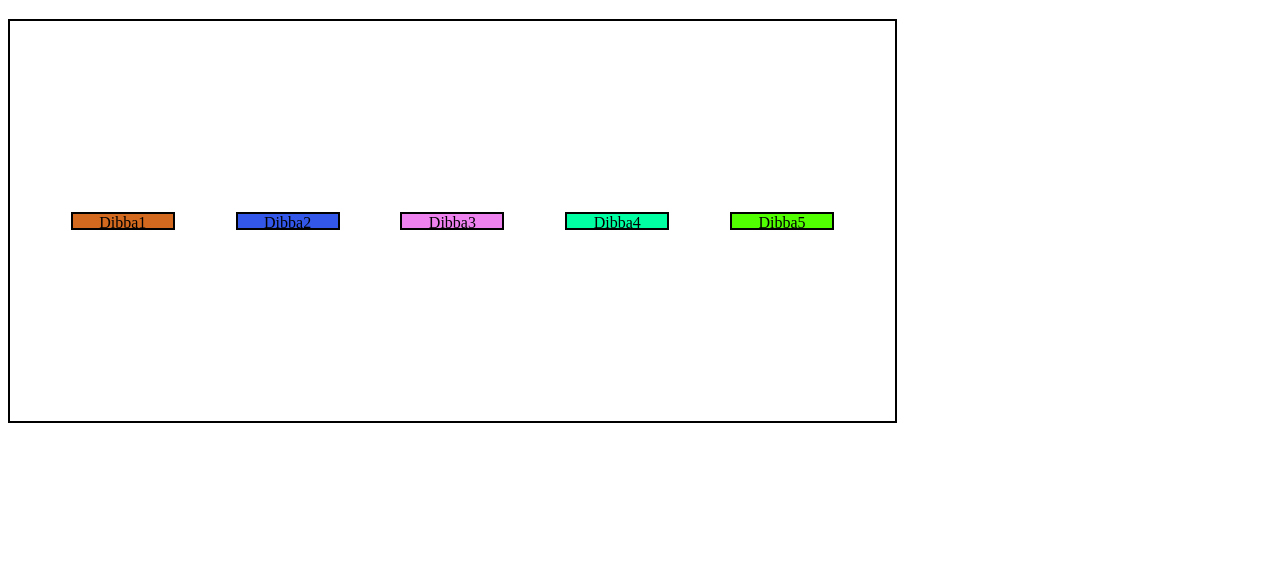
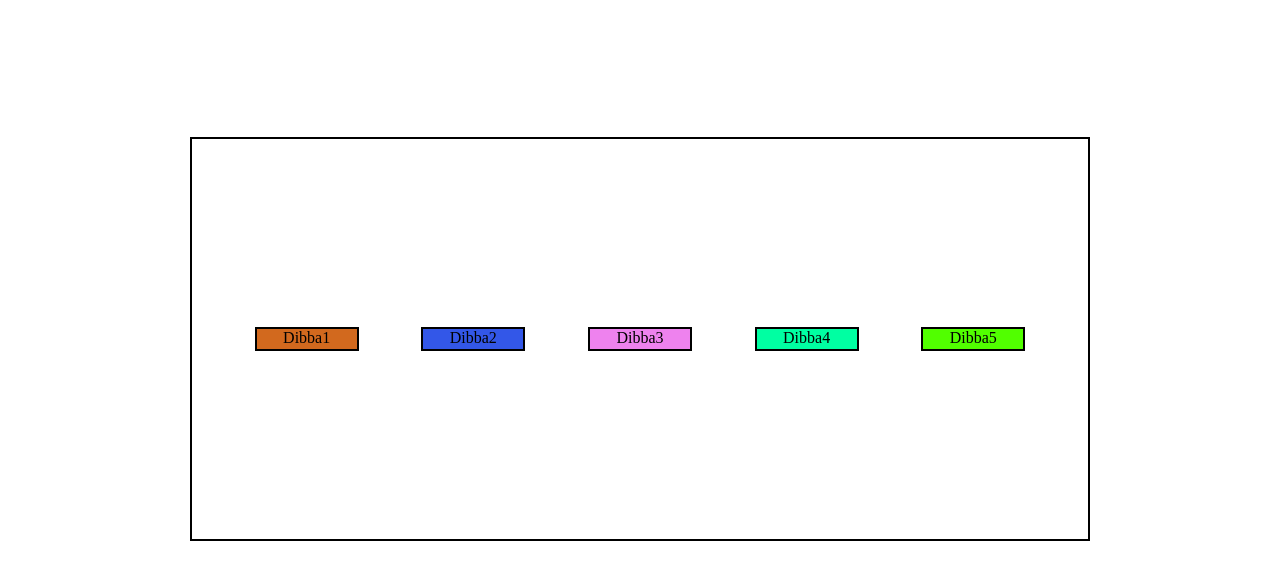
Before and after one commit to sanskaarz/LearnCSS, a plain HTML site: page Flexbox/index3.html in a window 1280 px wide. Shown: the part 61-640 px from the top of the page. Drawn offline with Linux system fonts and the light colour scheme.

Commit message:
modified

```diff
--- a/Flexbox/styleflexbox2.css
+++ b/Flexbox/styleflexbox2.css
@@ -1,45 +1,52 @@
 body{
         text-align: center;
 }
+
 div{
     height: 400px;
     width: 800px;
     border: 5px solid black;
     display:flex;
-    /* flex-direction: row; */
+    flex-direction: row;
     /* justify-content: flex-start;
     justify-content: flex-end;
     justify-content: center;
     justify-content: space-around; */
     justify-content: space-evenly;/*best*/
 }
+
 #headinglast{
     text-align: center;
 }
+
 #Dibba1{
         height: 50px;
         width: 50px;
         border: 2px solid red ;
         background-color:chocolate;
 }
+
 #Dibba2{
         height: 50px;
         width: 50px;
         border: 2px solid red ;
         background-color:rgb(51, 87, 232);
 }
+
 #Dibba3{
         height: 50px;
         width: 50px;
         border: 2px solid red ;
         background-color:violet;
 }
+
 #Dibba4{
         height: 50px;
         width: 50px;
         border: 2px solid red ;
         background-color:rgb(0, 255, 162);
 }
+
 #Dibba5{
     height: 50px;
     width: 50px;
--- a/Flexbox/styleflexbox3.css
+++ b/Flexbox/styleflexbox3.css
@@ -2,8 +2,9 @@
 body{
     text-align: center;
 }
+
 div{
-    height: 14px;
+    height: 20px;
     width: 100px;
     border: 2.5px solid black;
 }
@@ -16,6 +17,11 @@ div{
     flex-direction: row;
     flex-wrap:wrap-reverse;
     align-items: center;
+    align-content:space-evenly;
+    position: absolute;
+    top: 50%;
+    left: 50%;
+    transform: translate(-50%, -50%);
 }
 #Dibba1{
     background-color:chocolate;
```
